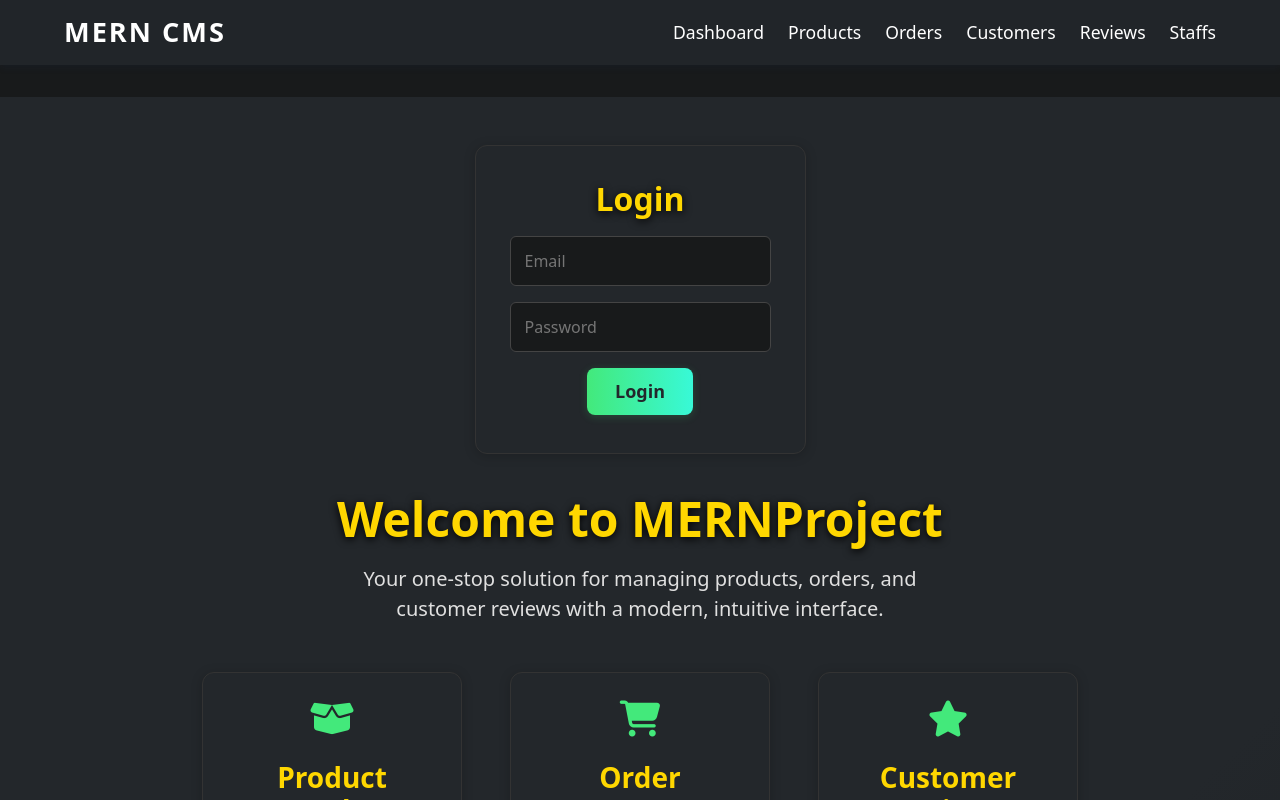
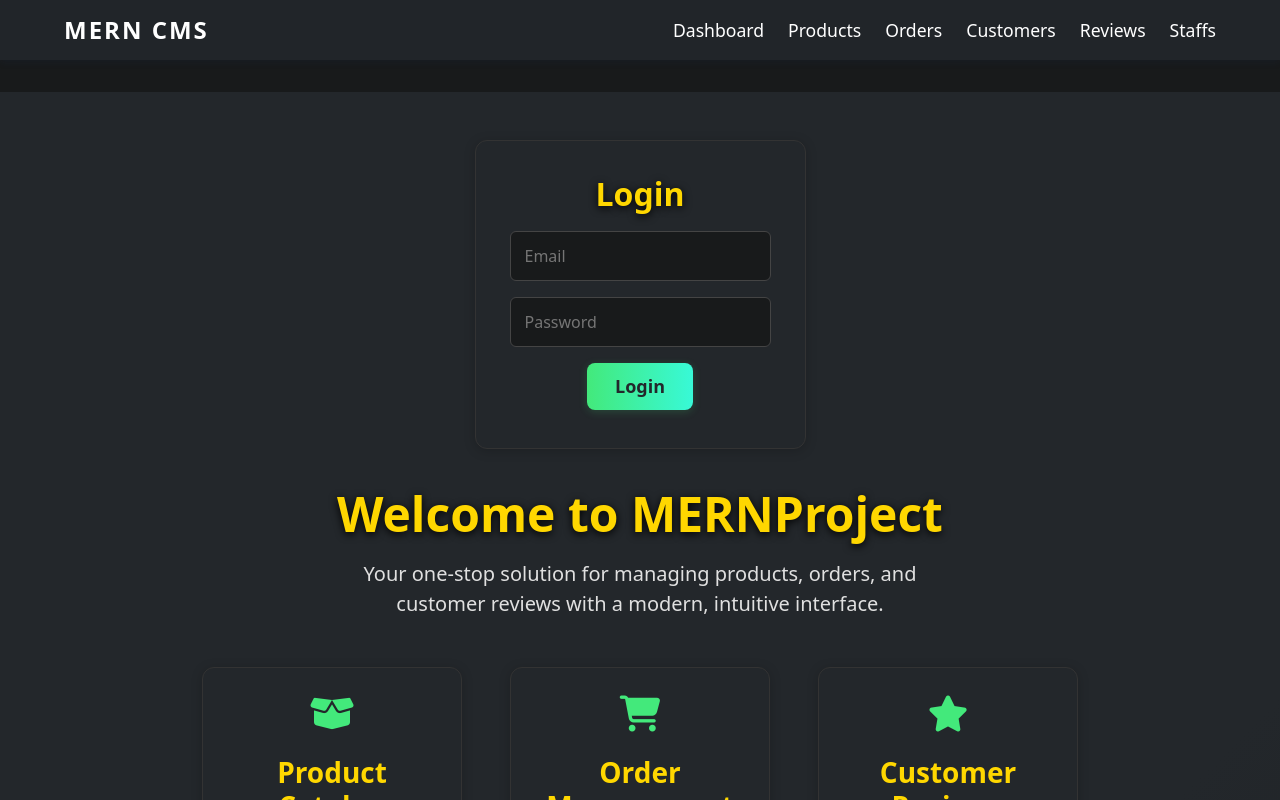
Before and after one commit to tiwvinish/e-commerce-using-mern-, a React (Vite) app in the folder cms-ui/: page / in a window 1280 px wide. Shown: the top 800 px of the page. Built offline with nearby package versions, Linux system fonts and the light colour scheme.

Commit message:
small update

```diff
--- a/cms-ui/src/components/Header.css
+++ b/cms-ui/src/components/Header.css
@@ -17,7 +17,7 @@
 }
 
 .header__brand a {
-  font-size: 1.7rem;
+  font-size: 1.5rem;
   font-weight: bold;
   color: #fff;
   text-decoration: none;
```
